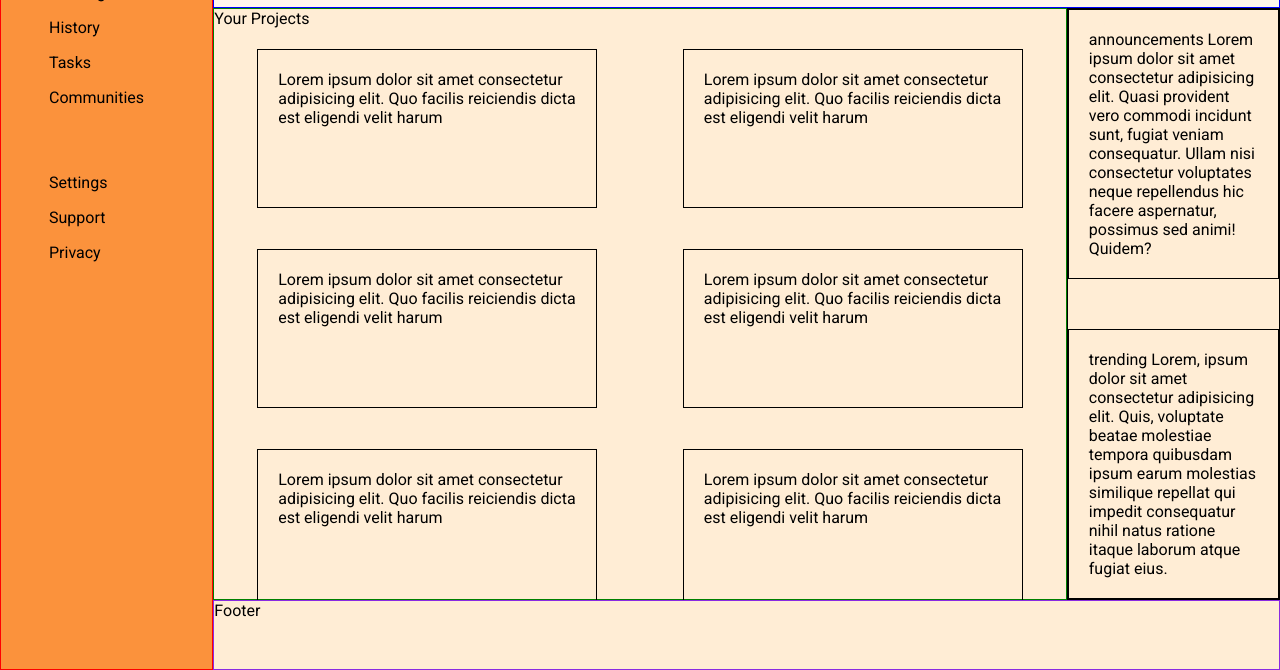
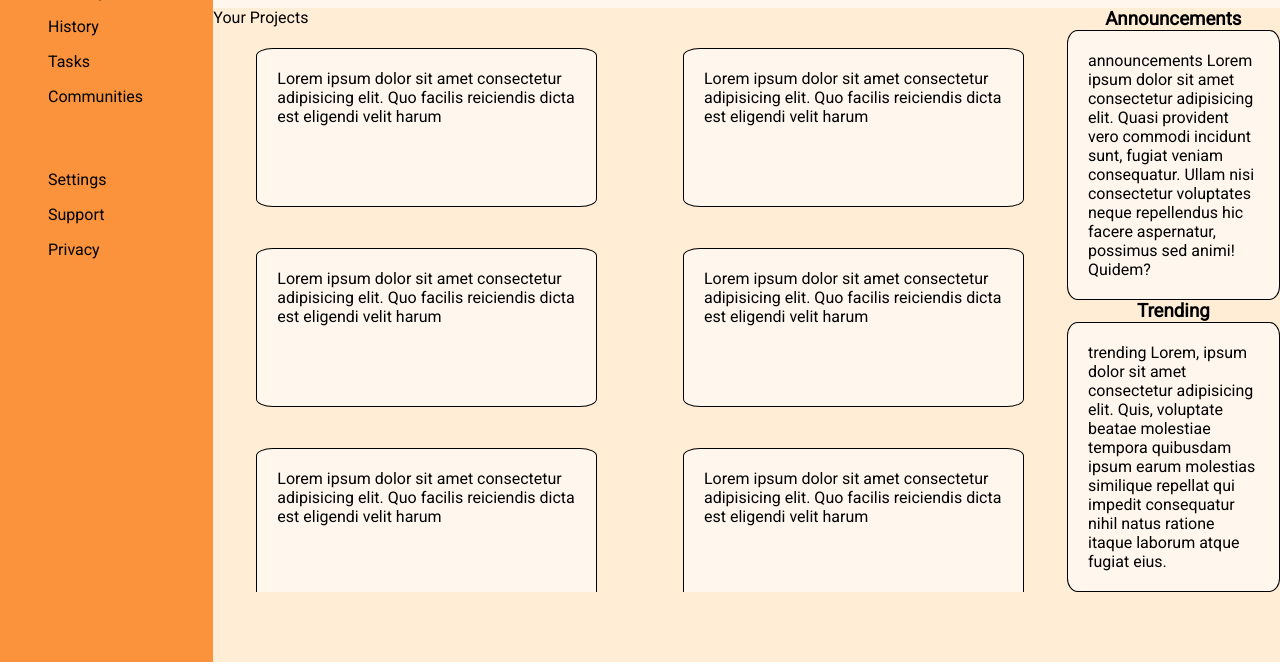
Before and after one commit to Looch8/admin-dashboard, a plain HTML site: page index.html in a window 1280 px wide. Shown: the part 162-832 px from the top of the page. Drawn offline with Linux system fonts and the light colour scheme.

Commit message:
div border styling

```diff
--- a/index.html
+++ b/index.html
@@ -80,6 +80,7 @@
 			</nav>
 
 			<aside>
+				<h3>Announcements</h3>
 				<div class="announcement-container">
 					announcements Lorem ipsum dolor sit amet consectetur
 					adipisicing elit. Quasi provident vero commodi incidunt
@@ -87,6 +88,7 @@
 					voluptates neque repellendus hic facere aspernatur, possimus
 					sed animi! Quidem?
 				</div>
+				<h3>Trending</h3>
 				<div class="trending-container">
 					trending Lorem, ipsum dolor sit amet consectetur adipisicing
 					elit. Quis, voluptate beatae molestiae tempora quibusdam
@@ -96,7 +98,7 @@
 				</div>
 			</aside>
 
-			<footer>Footer</footer>
+			<footer></footer>
 		</main>
 	</body>
 </html>
--- a/style.css
+++ b/style.css
@@ -19,7 +19,6 @@ main {
 }
 
 header {
-	border: 1px solid blue;
 	grid-area: header;
 	grid-column-start: 2;
 	background-color: #fff7ed;
@@ -46,7 +45,6 @@ header {
 	grid-area: buttons;
 }
 article {
-	border: 1px solid green;
 	grid-area: content;
 	background-color: #ffedd5;
 	/* padding-left: 50px; */
@@ -67,11 +65,12 @@ article > container > div {
 	padding: 20px;
 	padding-bottom: 80px;
 	margin-top: 50px;
+	background-color: #fff7ed;
+	border-radius: 5%;
 }
 
 nav {
 	background-color: #fb923c;
-	border: 1px solid red;
 	grid-area: sidebar;
 	grid-row-start: 1;
 	display: grid;
@@ -98,29 +97,38 @@ nav > h1 {
 	grid-row-end: 4;
 }
 aside {
-	border: 1px solid black;
 	grid-area: ads;
 	background-color: #ffedd5;
 
 	display: grid;
-	gap: 50px;
+
 	place-items: center;
+}
+
+aside > h3 {
+	margin: 0;
+	padding: 0;
+	border: 0;
 }
 
 .announcement-container {
 	border: solid 1px black;
 	padding: 20px;
 	max-width: 80%;
+	margin-top: 0;
+	background-color: #fff7ed;
+	border-radius: 5%;
 }
 
 .trending-container {
 	border: black 1px solid;
 	max-width: 80%;
 	padding: 20px;
+	background-color: #fff7ed;
+	border-radius: 5%;
 }
 
 footer {
-	border: 1px solid blueviolet;
 	grid-area: footer;
 	background-color: #ffedd5;
 }
```
